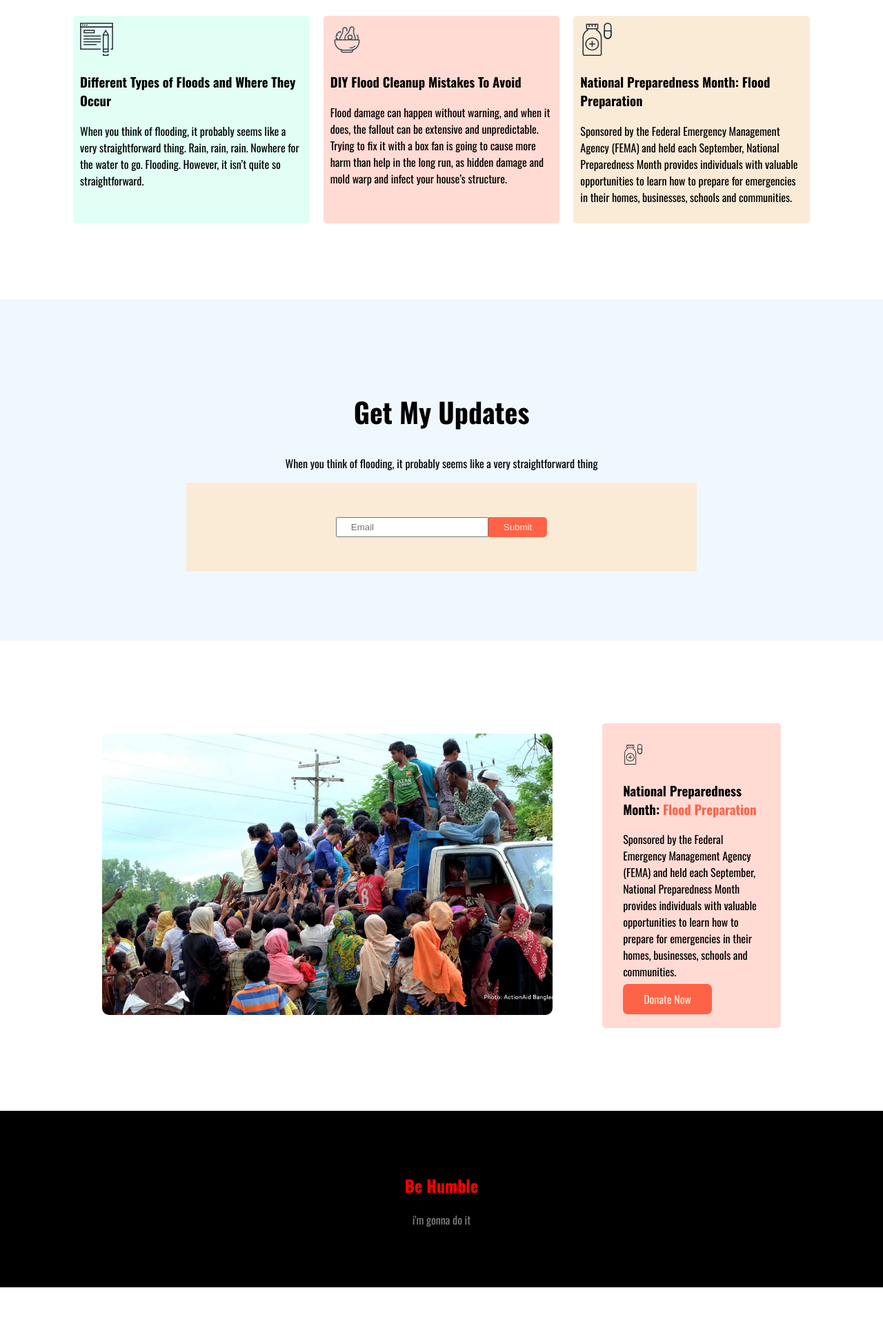
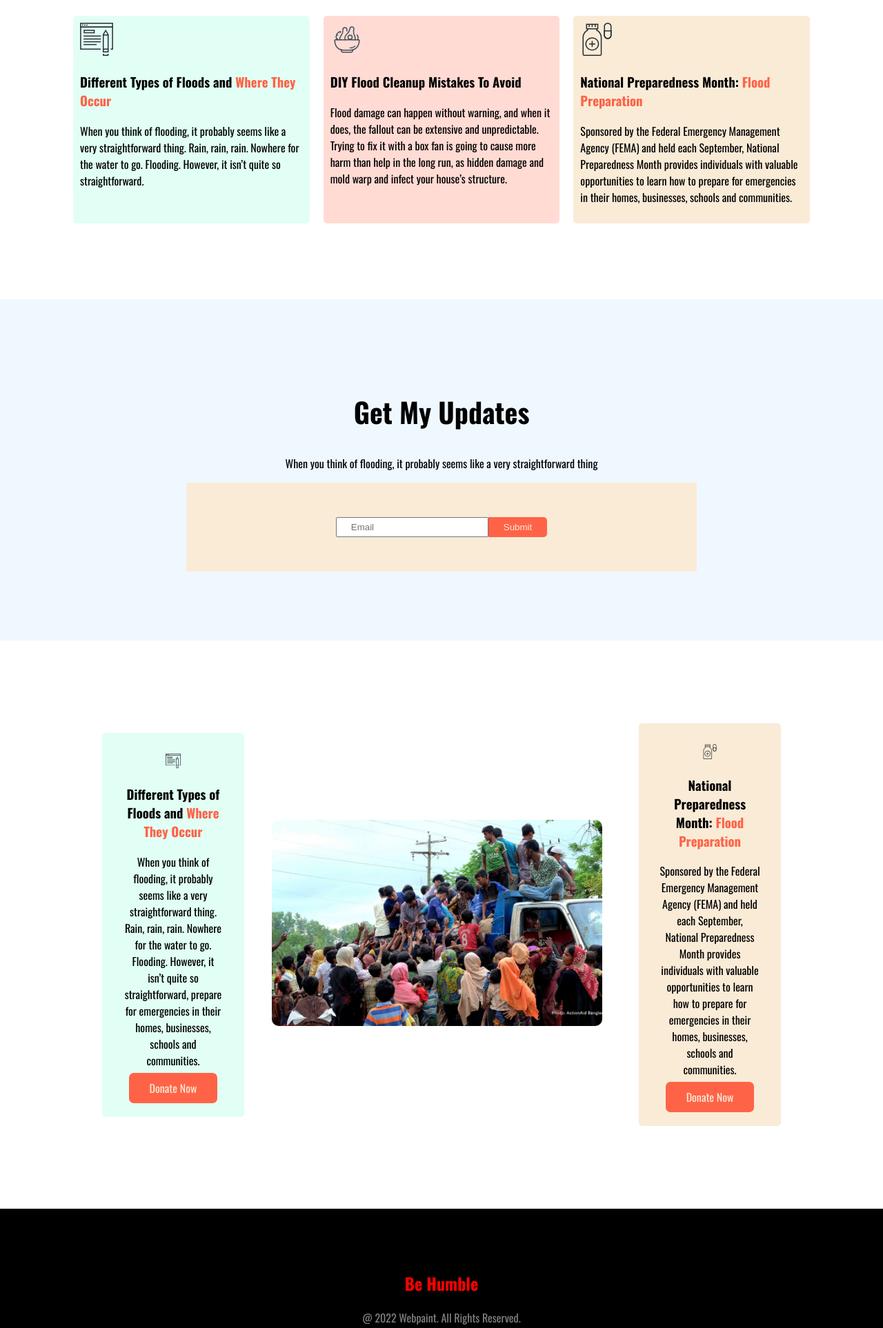
Before and after one commit to MDSadid-git/Assignment1, a plain HTML site: page index.html in a window 1280 px wide. Shown: the part 1376-3302 px from the top of the page at 69% size. Before the commit the page ends 3243 px from the top, so only its background shows below. Drawn offline with nearby package versions, Linux system fonts and the light colour scheme.

Commit message:
all done in my site

```diff
--- a/index.html
+++ b/index.html
@@ -42,7 +42,7 @@
         <div class="planItem">
             <div class="item1">
                 <img src="images/icon4.svg" alt="icon4">
-                <h3>Different Types of Floods and Where They Occur</h3>
+                <h3>Different Types of Floods and <span class="flood">Where They Occur</span></h3>
                 <p>When you think of flooding, it probably seems like a very straightforward thing. Rain, rain, rain. Nowhere for the water to go. Flooding. However, it isn’t quite so straightforward.</p>
             </div>
             <div class="item1">
@@ -52,7 +52,7 @@
             </div>
             <div class="item1">
                 <img src="images/medicine.svg" alt="medicine">
-                <h3>National Preparedness Month: Flood Preparation</h3>
+                <h3>National Preparedness Month: <span class="flood">Flood Preparation</span></h3>
                 <p>Sponsored by the Federal Emergency Management Agency (FEMA) and held each September, National Preparedness Month provides individuals with valuable opportunities to learn how to prepare for emergencies in their homes, businesses, schools and communities.</p>
             </div>
         </div>
@@ -64,13 +64,21 @@
         <h2>Get My Updates</h2>
         <p>When you think of flooding, it probably seems like a very straightforward thing</p>
         <div class="inputArea">
-            <input type="email" placeholder="Email"><input type="submit" value="Submit">
+            <form action="#">
+                <input type="email" placeholder="Email"><input type="submit" value="Submit">
+            </form>
         </div>
     </div>
     <!-- Updates area end -->
 
     <!-- Need to suvive start -->
     <div class="suvive">
+        <div class="item1 suviveItem">
+            <img src="images/icon4.svg" alt="icon4">
+            <h3>Different Types of Floods and <span class="flood">Where They Occur</span></h3>
+            <p>When you think of flooding, it probably seems like a very straightforward thing. Rain, rain, rain. Nowhere for the water to go. Flooding. However, it isn’t quite so straightforward, prepare for emergencies in their homes, businesses, schools and communities.</p>
+            <a href="http://google.com" class="donate" target="_blank" rel="noopener noreferrer">Donate Now</a>
+        </div>
         <div>
             <img src="images/donation2.jpg" alt="donation2" class="donation2">
         </div>
@@ -86,7 +94,7 @@
     <!-- footer area start -->
     <footer class="footerArea">
         <h2>Be Humble</h2>
-        <p>i'm gonna do it</p>
+        <p>@ 2022 Webpaint. All Rights Reserved.</p>
     </footer>
     <!-- footer area end -->
 </body>
--- a/style.css
+++ b/style.css
@@ -143,6 +143,7 @@ a {
 .suviveItem {
     margin: 20px;
     padding: 30px;
+    text-align: center;
 }
 .donation2 {
     width: 90%;
```
